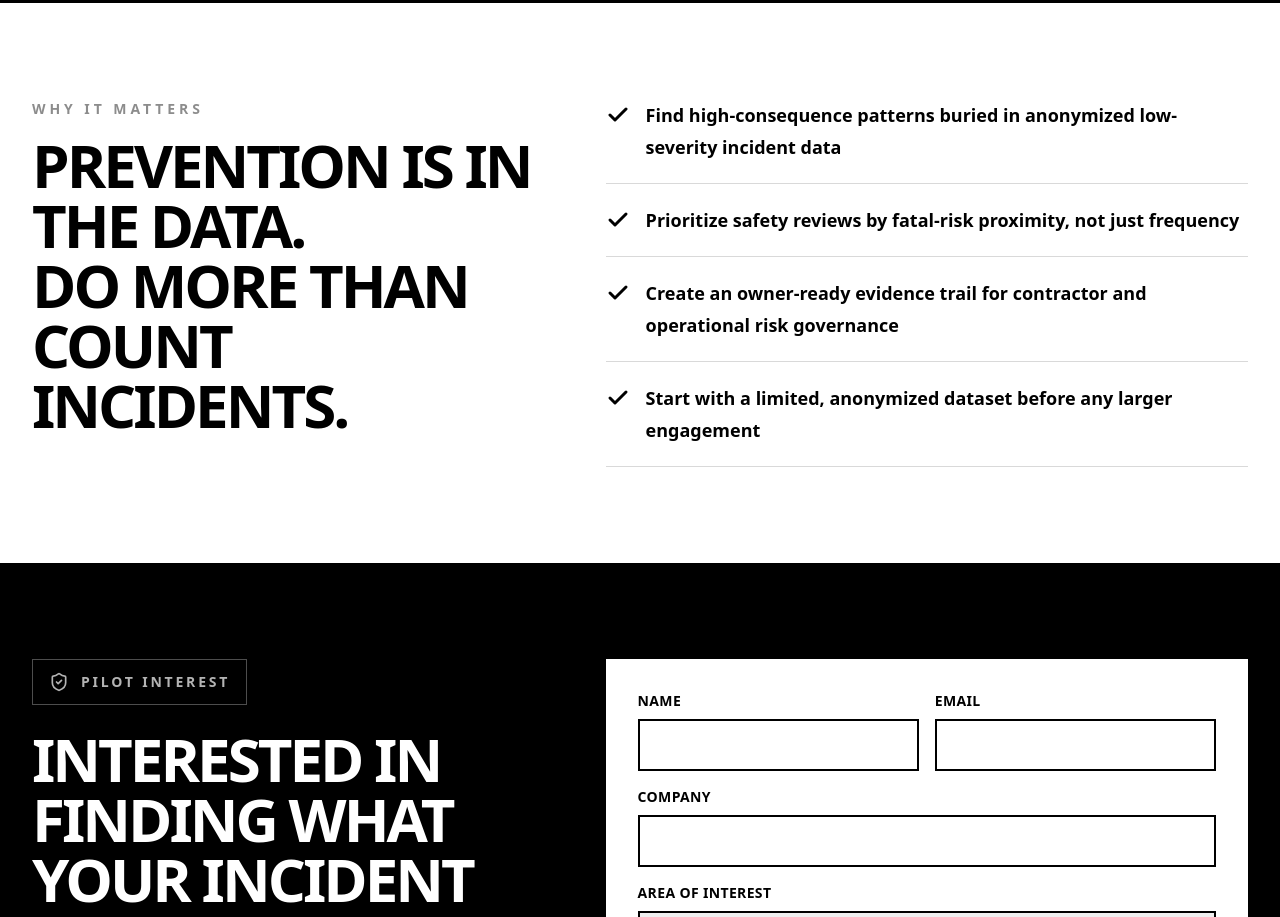
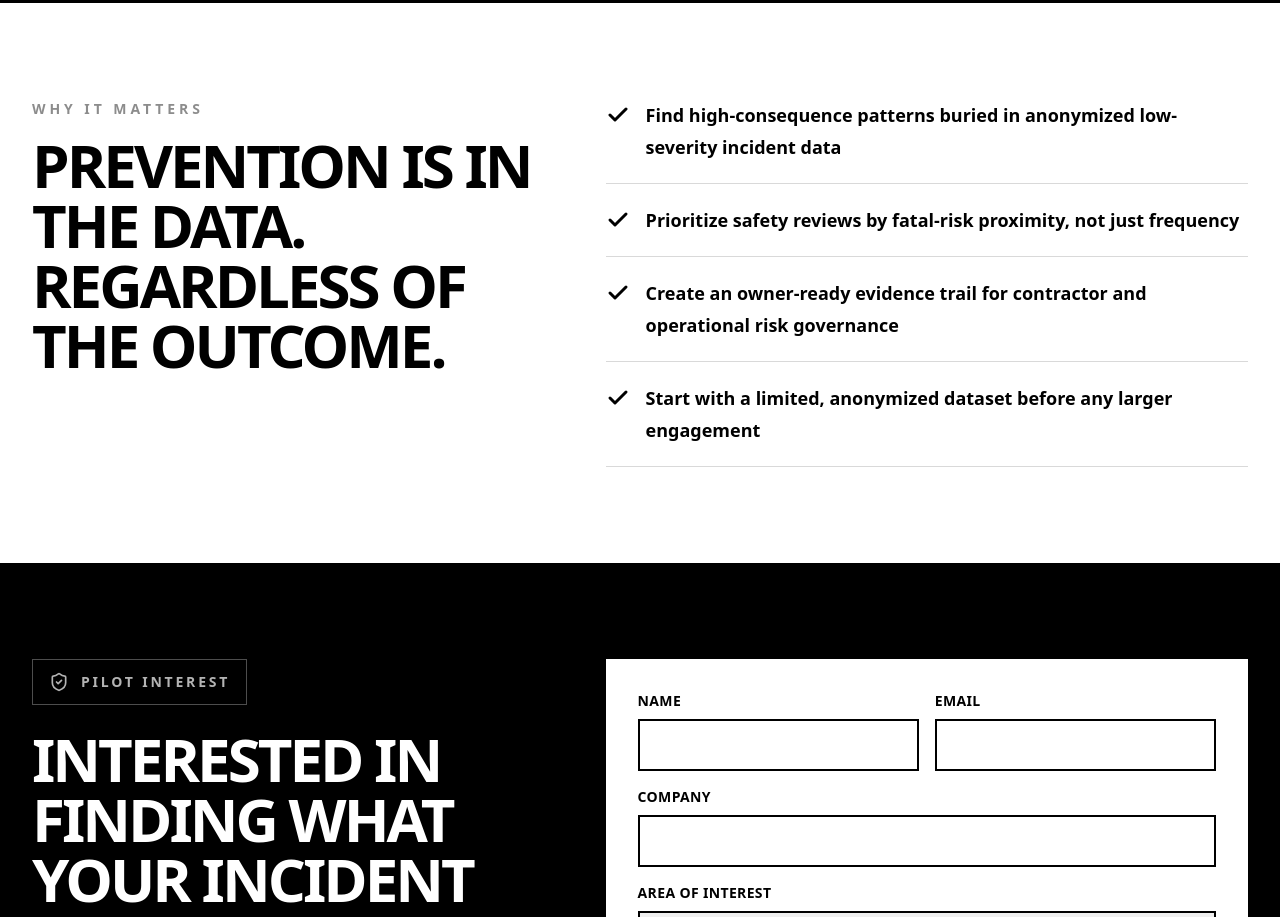
Before and after one commit to adamhan-jpg/SIFT-Systemics, a Next.js app: page / in a window 1280 px wide. Shown: the part 1160-2077 px from the top of the page. Built offline with nearby package versions, Linux system fonts and the light colour scheme.

Commit message:
Update page.jsx

```diff
--- a/app/page.jsx
+++ b/app/page.jsx
@@ -161,7 +161,7 @@ export default function SiftSystemicsLandingPage() {
             <h2 className="mt-4 text-4xl font-black uppercase leading-tight tracking-[-0.05em] md:text-6xl">
               Prevention is in the data.
               <br />
-              Do more than count incidents.
+              Regardless of the outcome.
             </h2>
           </div>
 
```
